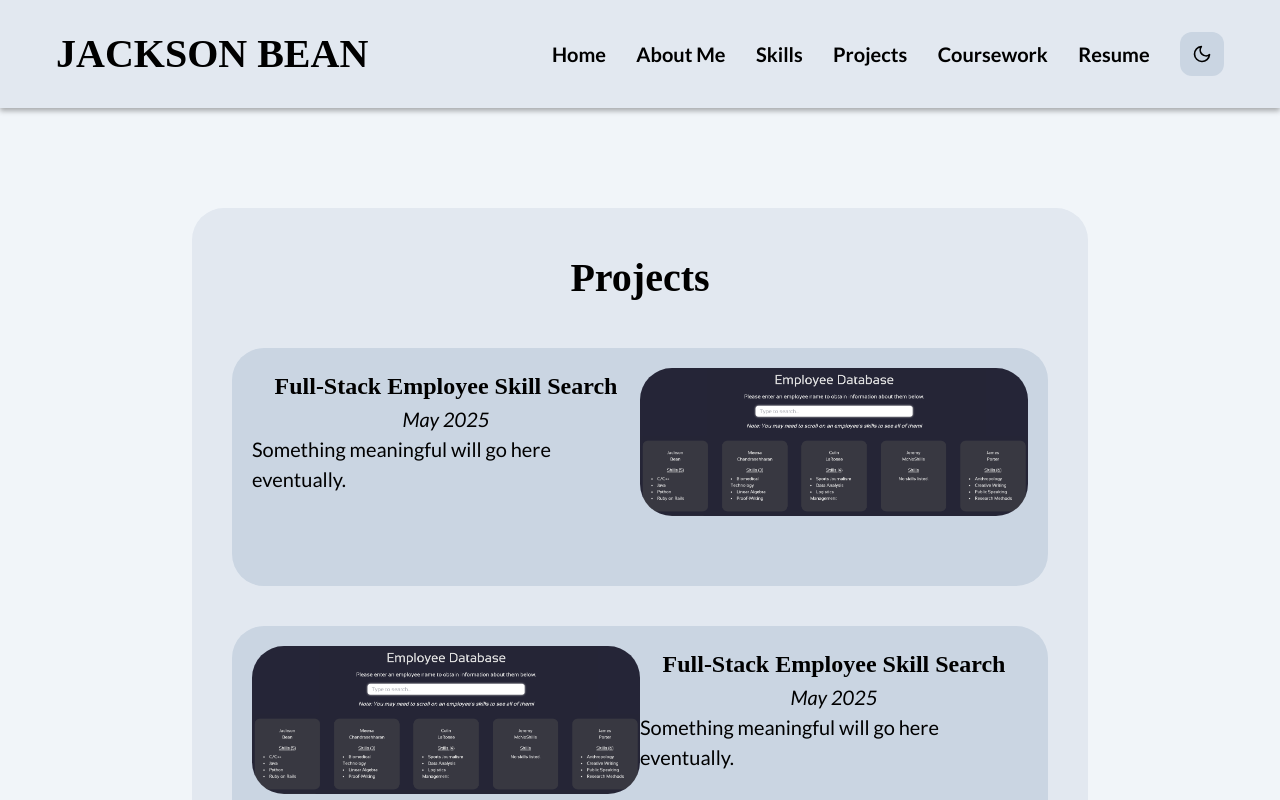
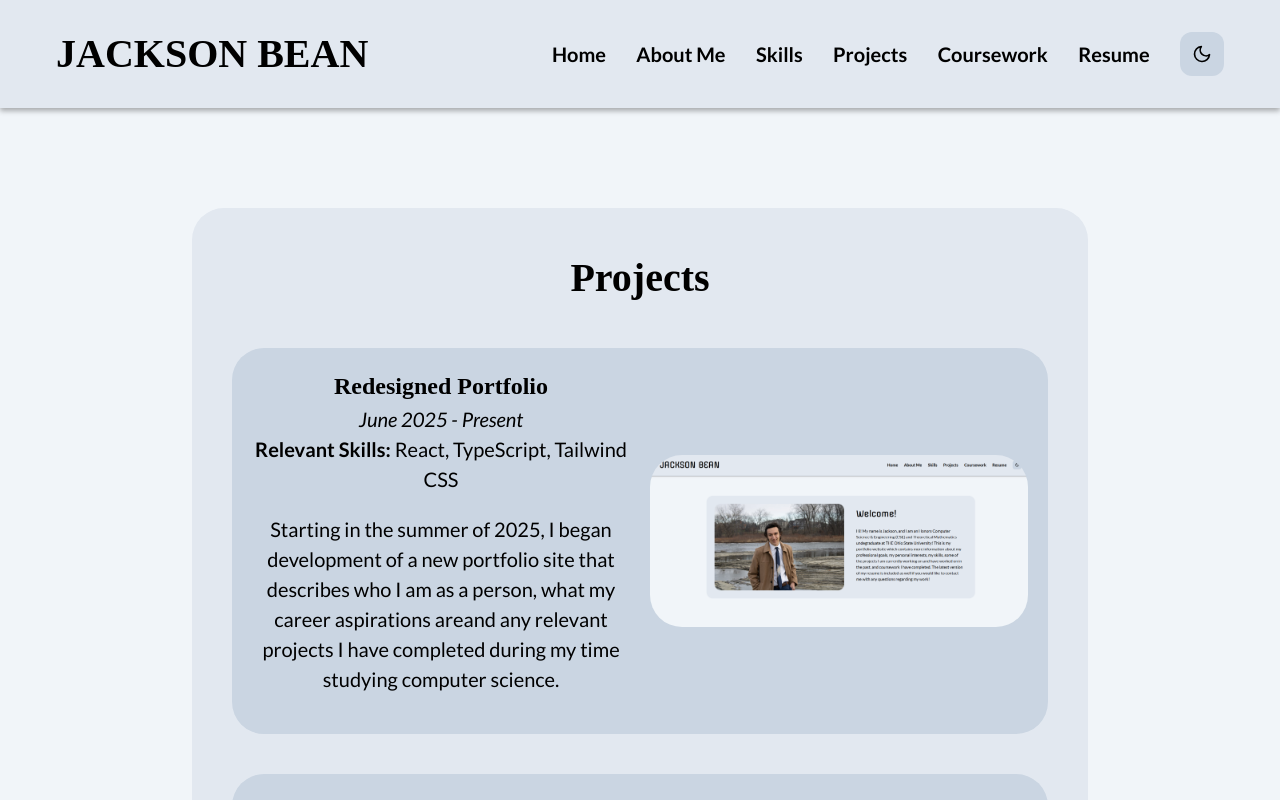
Before and after one commit to jhbean03/portfolio-website, a React (Vite) app: page / in a window 1280 px wide. Both pictures are taken after a click on the link "Projects". Shown: the top 800 px of the page. Built offline with nearby package versions, Linux system fonts and the light colour scheme; a web font is replaced by a local one.

Commit message:
Finished styling the Projects page

```diff
--- a/src/components/ProjectBox.tsx
+++ b/src/components/ProjectBox.tsx
@@ -1,29 +1,41 @@
 interface ProjectBoxProps {
     picture: string;
     title: string;
+    date: string;
+    skills: string;
     description: string;
+    link: string;
     imgSide: string;
 }
 
-function ProjectBox({picture, title, description, imgSide}: ProjectBoxProps) {
+function ProjectBox({picture, title, date, skills, description, link, imgSide}: ProjectBoxProps) {
     return (
         <div>
-            <div className="grid grid-cols-2 grid-rows-[1fr_2fr] max-xl:hidden bg-slate-300 dark:bg-slate-700 p-[1em] rounded-4xl justify-items-center">
-                { imgSide == "left" ? <img src={picture} className="row-span-2 rounded-4xl"/> : "" }
-                <div>
+            <div className="grid grid-cols-2 gap-[1em] max-xl:hidden bg-slate-300 dark:bg-slate-700 p-[1em] rounded-4xl justify-items-center items-center">
+                { imgSide == "left" ? <img src={picture} className="row-span-2 rounded-4xl m-[2em] self-center"/> : "" }
+                <div className="pb-0">
                     <h2 className="font-[Offside] text-[24px] text-center font-bold p-0">{title}</h2>
-                    <div className="text-center"><i>May 2025</i></div>
+                    <div className="text-center"><i>{date}</i></div>
+                    <div className="text-center"><b>Relevant Skills:</b> {skills}</div>
+                    <div className="text-center mt-[1em]">
+                        <p className="mb-[1em]">{description}</p>
+                        { link == "" ? "" : <p><a href={link} target="_blank" className="duration-200 text-blue-600 hover:text-blue-400 dark:text-blue-300">Project Repository</a></p>}
+                    </div>
                 </div>
-                { imgSide == "right" ? <img src={picture} className="row-span-2 rounded-4xl"/> : "" }
-                <div>{description}</div>
+                { imgSide == "right" ? <img src={picture} className="rounded-4xl m-[2em] self-center"/> : "" }
             </div>
-            <div className="xl:hidden grid grid-cols-1 bg-slate-300 dark:bg-slate-700 p-[1em] rounded-4xl justify-items-center items-center gap-[1em]">
+
+            <div className="xl:hidden grid grid-cols-1 gap-[1em] bg-slate-300 dark:bg-slate-700 p-[1em] rounded-4xl justify-items-center items-center">
                 <img src={picture} className="row-span-2 rounded-4xl"/>
                 <div>
                     <h2 className="font-[Offside] text-[24px] text-center font-bold p-0">{title}</h2>
-                    <div className="text-center"><i>May 2025</i></div>
+                    <div className="text-center"><i>{date}</i></div>
+                    <div className="text-center"><b>Relevant Skills:</b> {skills}</div>
                 </div>
-                <div>{description}</div>
+                <div className="text-center">
+                    <p className="mb-[0.5em]">{description}</p>
+                    <p><a href={link} target="_blank" className="duration-200 text-blue-600 hover:text-blue-400 dark:text-blue-300">Project Repository</a></p>
+                </div>
             </div>
         </div>
     );
--- a/src/components/Projects.tsx
+++ b/src/components/Projects.tsx
@@ -1,9 +1,19 @@
 import ProjectBox from "./ProjectBox"
+import redesignedPortfolioImg from "../assets/redesignedPortfolio.png"
 import apiImg from "../assets/apiImg.png"
+import travelImg from "../assets/travelImg.png"
 
 const PROJECTS = [
-    {picture: apiImg, title: "Full-Stack Employee Skill Search", description: "Something meaningful will go here eventually."},
-    {picture: apiImg, title: "Full-Stack Employee Skill Search", description: "Something meaningful will go here eventually."}
+    {picture: redesignedPortfolioImg, title: "Redesigned Portfolio", date: "June 2025 - Present", skills: "React, TypeScript, Tailwind CSS",
+        description: "Starting in the summer of 2025, I began development of a new portfolio site that describes who I am as a person, what my career aspirations are"
+        + "and any relevant projects I have completed during my time studying computer science.", link: ""},
+    {picture: apiImg, title: "Full-Stack Employee Skill Search", date: "May 2025", skills: "React, TypeScript, APIs, MongoDB, Tailwind CSS",
+        description: "Using Express.js and TypeScript, I constructed a backend with HTTPS routes to read and write information to a database I set up in MongoDB. "
+        + "With React and TypeScript, I was then able to create a dynamic and easy-to-use interface for employee skill searching.", link: "https://github.com/jhbean03/FullStackAPI"},
+    {picture: travelImg, title: "Travel Expense Calculator", date: "April 2025", skills: "Ruby on Rails, JavaScript, Sass",
+        description: "For my web development projects class, me and a group of 4 others created a web application using Ruby on Rails which tracked various expenses made "
+        + "during multiple trips. The application was focused on how best to split up the expenses between any given number of travellers and stored user information securely "
+        + "within a database.", link: ""},
 ];
 
 const renderProjects = () => {
@@ -14,7 +24,8 @@ const renderProjects = () => {
         counter % 2 == 0 ? imgSide = "right" : imgSide = "left";
         counter++;
 
-        projectBoxElems.push(<ProjectBox picture={project.picture} title={project.title} description={project.description} imgSide={imgSide}/>);
+        projectBoxElems.push(<ProjectBox picture={project.picture} title={project.title} date={project.date}
+            skills={project.skills} description={project.description} link={project.link} imgSide={imgSide}/>);
     });
     return projectBoxElems;
 }
```
Also changed, not shown: src/assets/redesignedPortfolio.png (added), 1 other file (tests, documents, lock files or other folders).
